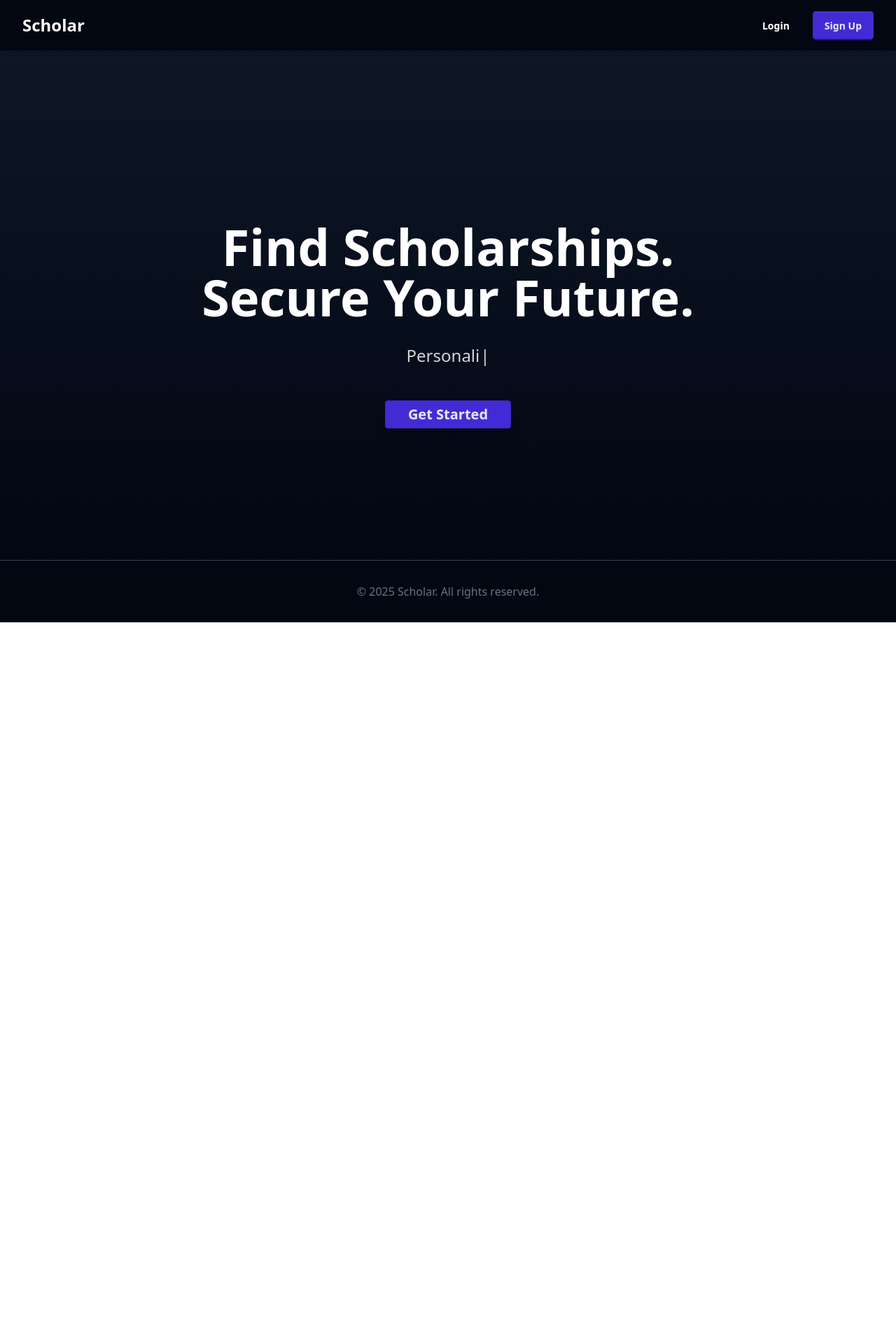
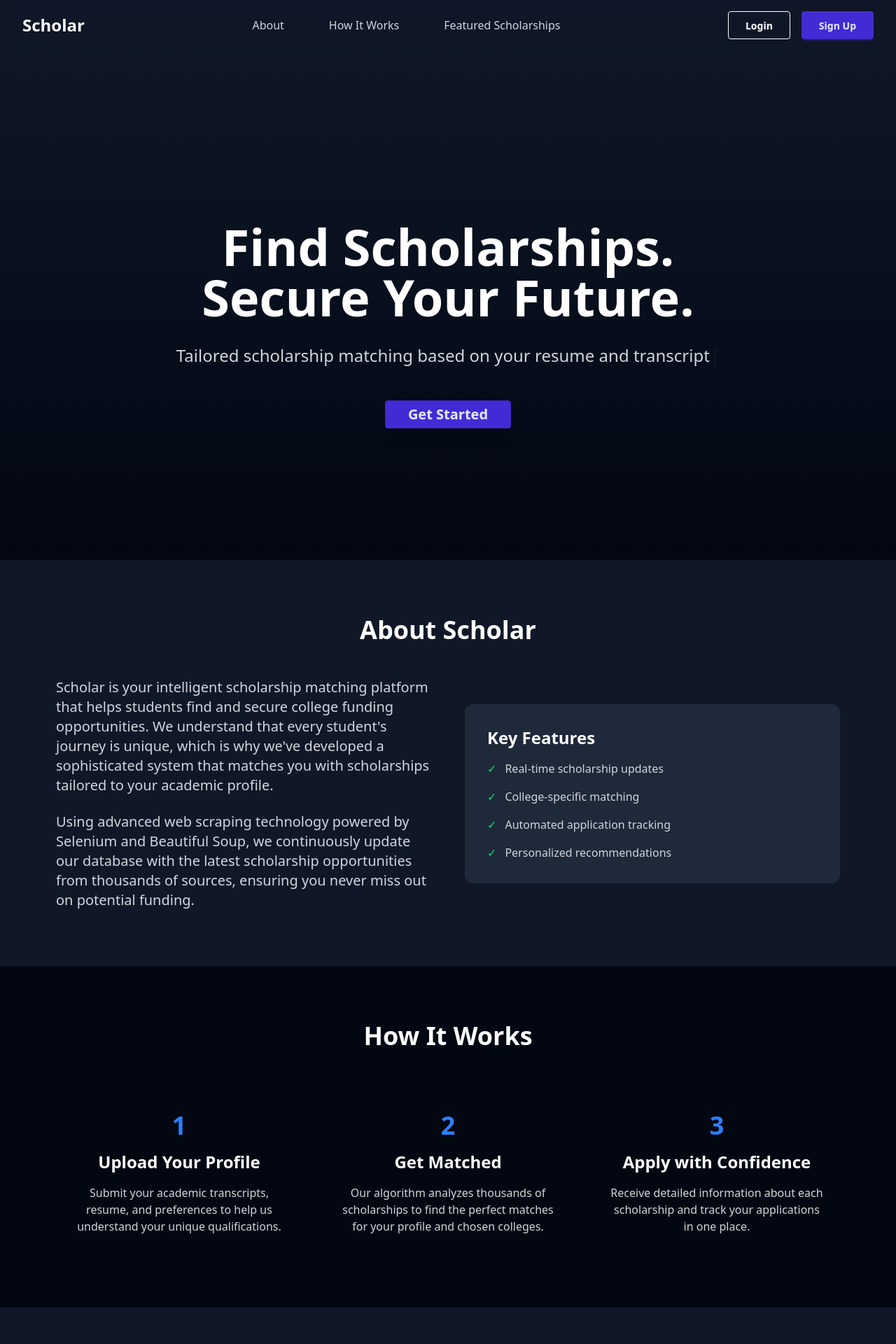
Before and after one commit to anshkaggarwal22/HackIllinois, a React (Vite) app in the folder hackillinois-front/: page / in a window 1280 px wide. Shown: the top 1920 px of the page at 70% size. Before the commit the page ends 889 px from the top, so only its background shows below. Built offline with nearby package versions, Linux system fonts and the light colour scheme.

Commit message:
Updated Landing Page and Navbar

```diff
--- a/hackillinois-front/src/components/LandingPage.jsx
+++ b/hackillinois-front/src/components/LandingPage.jsx
@@ -1,12 +1,62 @@
-import React from 'react';
+import React, { useRef } from 'react';
 import { Link } from 'react-router-dom';
 import Typewriter from 'typewriter-effect';
-import Navbar from './Navbar';
 
 const LandingPage = () => {
+  const aboutRef = useRef(null);
+  const howItWorksRef = useRef(null);
+  const scholarshipsRef = useRef(null);
+
+  const scrollToSection = (ref) => {
+    ref.current?.scrollIntoView({ behavior: 'smooth' });
+  };
+
   return (
     <div className="min-h-screen bg-gray-950 text-white flex flex-col">
-      <Navbar />
+      {/* Navbar */}
+      <nav className="fixed top-0 w-full bg-gray-900/80 backdrop-blur-sm z-50 py-4">
+        <div className="max-w-7xl mx-auto px-8">
+          <div className="flex justify-between items-center">
+            <Link to="/" className="text-2xl font-bold">
+              Scholar
+            </Link>
+            <div className="flex gap-16">
+              <button
+                onClick={() => scrollToSection(aboutRef)}
+                className="text-gray-300 hover:text-white transition-colors"
+              >
+                About
+              </button>
+              <button
+                onClick={() => scrollToSection(howItWorksRef)}
+                className="text-gray-300 hover:text-white transition-colors"
+              >
+                How It Works
+              </button>
+              <button
+                onClick={() => scrollToSection(scholarshipsRef)}
+                className="text-gray-300 hover:text-white transition-colors"
+              >
+                Featured Scholarships
+              </button>
+            </div>
+            <div className="flex gap-4">
+              <Link
+                to="/login"
+                className="btn btn-outline px-6"
+              >
+                Login
+              </Link>
+              <Link
+                to="/signup"
+                className="btn btn-primary px-6"
+              >
+                Sign Up
+              </Link>
+            </div>
+          </div>
+        </div>
+      </nav>
 
       {/* Hero Section */}
       <div className="hero min-h-screen bg-gradient-to-b from-gray-900 to-gray-950 flex flex-col items-center justify-center text-center pt-16">
@@ -18,10 +68,10 @@ const LandingPage = () => {
             <Typewriter
               options={{
                 strings: [
-                  'Personalized scholarship matching',
-                  'AI-powered recommendations',
-                  'Automated deadline tracking',
-                  'Streamlined application process'
+                  "Tailored scholarship matching based on your resume and transcript",
+                  "Personalized funding opportunities for your college journey",
+                  "Discover scholarships aligned with your academic achievements",
+                  "Unlock financial aid uniquely suited to your profile"
                 ],
                 autoStart: true,
                 loop: true,
@@ -38,9 +88,88 @@ const LandingPage = () => {
         </div>
       </div>
 
+      {/* About Section */}
+      <div ref={aboutRef} className="py-20 bg-gray-900">
+        <div className="max-w-6xl mx-auto px-4">
+          <h2 className="text-4xl font-bold mb-12 text-center">About Scholar</h2>
+          <div className="grid md:grid-cols-2 gap-12 items-center">
+            <div className="space-y-6">
+              <p className="text-xl text-gray-300">
+                Scholar is your intelligent scholarship matching platform that helps students find and secure college funding opportunities. We understand that every student's journey is unique, which is why we've developed a sophisticated system that matches you with scholarships tailored to your academic profile.
+              </p>
+              <p className="text-xl text-gray-300">
+                Using advanced web scraping technology powered by Selenium and Beautiful Soup, we continuously update our database with the latest scholarship opportunities from thousands of sources, ensuring you never miss out on potential funding.
+              </p>
+            </div>
+            <div className="bg-gray-800 p-8 rounded-xl">
+              <h3 className="text-2xl font-semibold mb-4">Key Features</h3>
+              <ul className="space-y-4 text-gray-300">
+                <li className="flex items-center gap-3">
+                  <span className="text-green-400">✓</span> Real-time scholarship updates
+                </li>
+                <li className="flex items-center gap-3">
+                  <span className="text-green-400">✓</span> College-specific matching
+                </li>
+                <li className="flex items-center gap-3">
+                  <span className="text-green-400">✓</span> Automated application tracking
+                </li>
+                <li className="flex items-center gap-3">
+                  <span className="text-green-400">✓</span> Personalized recommendations
+                </li>
+              </ul>
+            </div>
+          </div>
+        </div>
+      </div>
+
+      {/* How it Works Section */}
+      <div ref={howItWorksRef} className="py-20 bg-gray-950">
+        <div className="max-w-6xl mx-auto px-4">
+          <h2 className="text-4xl font-bold mb-16 text-center">How It Works</h2>
+          <div className="grid md:grid-cols-3 gap-8">
+            <div className="text-center p-6">
+              <div className="text-4xl font-bold text-blue-500 mb-4">1</div>
+              <h3 className="text-2xl font-semibold mb-4">Upload Your Profile</h3>
+              <p className="text-gray-300">Submit your academic transcripts, resume, and preferences to help us understand your unique qualifications.</p>
+            </div>
+            <div className="text-center p-6">
+              <div className="text-4xl font-bold text-blue-500 mb-4">2</div>
+              <h3 className="text-2xl font-semibold mb-4">Get Matched</h3>
+              <p className="text-gray-300">Our algorithm analyzes thousands of scholarships to find the perfect matches for your profile and chosen colleges.</p>
+            </div>
+            <div className="text-center p-6">
+              <div className="text-4xl font-bold text-blue-500 mb-4">3</div>
+              <h3 className="text-2xl font-semibold mb-4">Apply with Confidence</h3>
+              <p className="text-gray-300">Receive detailed information about each scholarship and track your applications in one place.</p>
+            </div>
+          </div>
+        </div>
+      </div>
+
+      {/* Scholarships Preview Section */}
+      <div ref={scholarshipsRef} className="py-20 bg-gray-900">
+        <div className="max-w-6xl mx-auto px-4">
+          <h2 className="text-4xl font-bold mb-12 text-center">Featured Scholarships</h2>
+          <div className="grid md:grid-cols-2 lg:grid-cols-3 gap-8">
+            <div className="bg-gray-800 rounded-xl p-6 hover:bg-gray-700 transition-colors">
+              <h3 className="text-xl font-semibold mb-3">Merit-Based Scholarships</h3>
+              <p className="text-gray-300 mb-4">Opportunities based on academic excellence and achievements.</p>
+            </div>
+            <div className="bg-gray-800 rounded-xl p-6 hover:bg-gray-700 transition-colors">
+              <h3 className="text-xl font-semibold mb-3">Need-Based Aid</h3>
+              <p className="text-gray-300 mb-4">Financial assistance based on demonstrated financial need.</p>
+            </div>
+            <div className="bg-gray-800 rounded-xl p-6 hover:bg-gray-700 transition-colors">
+              <h3 className="text-xl font-semibold mb-3">Specialty Scholarships</h3>
+              <p className="text-gray-300 mb-4">Unique opportunities for specific majors and interests.</p>
+            </div>
+          </div>
+        </div>
+      </div>
+
       {/* Footer */}
       <footer className="py-8 text-center text-gray-500 border-t border-gray-700 w-full">
-        <p>&copy; 2025 Scholar. All rights reserved.</p>
+        <p>&copy; 2025 Scholar</p>
       </footer>
     </div>
   );
--- a/hackillinois-front/src/components/Navbar.jsx
+++ b/hackillinois-front/src/components/Navbar.jsx
@@ -9,7 +9,21 @@ const Navbar = () => {
 
       <div className="navbar-center hidden lg:flex">
         <ul className="menu menu-horizontal space-x-8 px-1">
-
+          <li>
+            <Link to="/about" className="text-gray-300 hover:text-purple-400 px-2 py-1">
+              About
+            </Link>
+          </li>
+          <li>
+            <Link to="/how-it-works" className="text-gray-300 hover:text-purple-400 px-2 py-1">
+              How It Works
+            </Link>
+          </li>
+          <li>
+            <Link to="/scholarships" className="text-gray-300 hover:text-purple-400 px-2 py-1">
+              Scholarships
+            </Link>
+          </li>
         </ul>
       </div>
 
--- a/hackillinois-front/src/index.css
+++ b/hackillinois-front/src/index.css
@@ -1,12 +1,21 @@
+@import url('https://fonts.googleapis.com/css2?family=PT+Sans:ital,wght@0,400;0,700;1,400;1,700&family=Rubik:ital,wght@0,300..900;1,300..900&display=swap');
+
 @import "tailwindcss";
-@plugin "daisyui";
-
-* {
-  margin: 1;
-  padding: 1;
-  box-sizing: border-box;
+@plugin "daisyui" {
+  themes: light --default;
 }
 
-body {
-  background-color: #f0f0f0;
+.font-1 {
+  font-family: "Rubik", serif;
 }
+
+.font-2 {
+  font-family: "PT Sans", serif;
+}
+
+.landing-gradiant {
+  background: #4C94D9;
+  background: repeating-linear-gradient(to right, #4C94D9 0%, #C86973 100%);
+  -webkit-background-clip: text;
+  -webkit-text-fill-color: transparent;
+}
```
